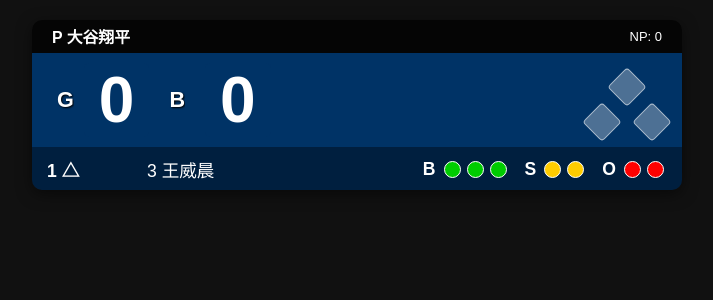
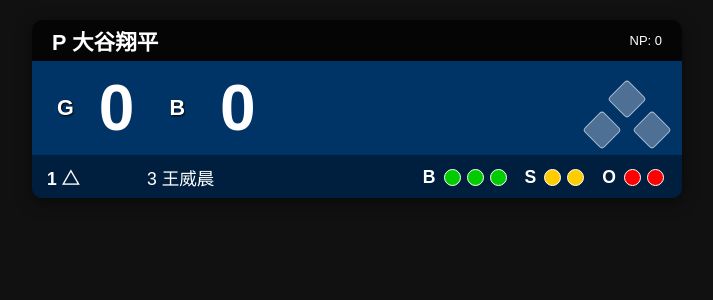
Before and after one commit to fufuni777/baseball-stream-graphics, a Flask app: page / in a window 1280 px wide. Shown: the top 300 px of the page, without its empty margins (283-996 px from the left). Run offline with Flask 3, Linux system fonts and the light colour scheme; some libraries are stand-ins or nearby versions.

Commit message:
調整壘包/文字大小

```diff
--- a/templates/index.html
+++ b/templates/index.html
@@ -36,7 +36,7 @@ body {
 
 /* 投手 / NP 字體 */
 #pitcher_info {
-    font-size: 1.1em;
+    font-size: 1.5em;
     font-weight: bold;
 }
 
@@ -80,8 +80,8 @@ body {
 }
 
 .team-logo img {
-    max-width: 60px;
-    max-height: 60px;
+    max-width: 100px;
+    max-height: 100px;
     object-fit: contain;
     margin-bottom: 5px;
 }
@@ -145,7 +145,7 @@ body {
 }
 
 #b2 { /* 二壘 (上側) */
-    top: 35%;
+    top: 40%;
     left: 50%;
 }
 
```
Also changed, not shown: static/logos/NY.png (added), static/logos/handyfish.png (added), 2 other files.
